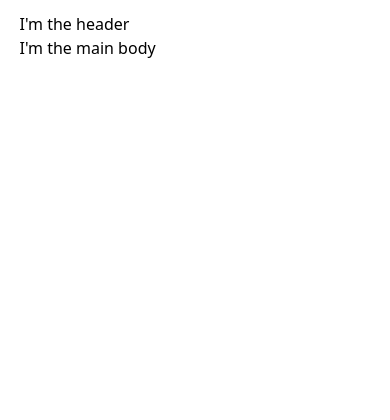
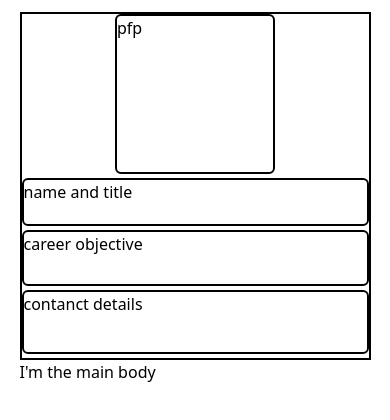
Before and after one commit to kimjisena/resume, a React (Create React App) app: page / in a window 390 px wide. Shown: the top 420 px of the page. Built offline with nearby package versions, Linux system fonts and the light colour scheme; the HTML template or start-up script is replaced by a standard one.

Commit message:
add Header mobile layout

```diff
--- /dev/null
+++ b/src/components/Contact.tsx
@@ -0,0 +1,7 @@
+export default function Contact () {
+    return (
+        <div className={`border-2 rounded-md w-full h-16 mb-1`}>
+            contanct details
+        </div>
+    );
+}
--- a/src/components/Header.tsx
+++ b/src/components/Header.tsx
@@ -1,7 +1,15 @@
+import Image from "./Image";
+import Title from "./Title";
+import Objective from "./Objective";
+import Contact from "./Contact";
+
 export default function Header () {
   return (
-    <header>
-      I'm the header
+    <header className={`border-2 flex flex-col justify-between items-center`}>
+      <Image />
+      <Title />
+      <Objective />
+      <Contact />
     </header>
   );
 }
--- /dev/null
+++ b/src/components/Image.tsx
@@ -0,0 +1,7 @@
+export default function Image () {
+  return (
+    <div className={`border-2 rounded-md w-40 h-40 mb-1`}>
+      pfp
+    </div>
+  )
+}
--- /dev/null
+++ b/src/components/Objective.tsx
@@ -0,0 +1,7 @@
+export default function Objective () {
+  return (
+    <div className={`border-2 rounded-md w-full h-14 mb-1`}>
+      career objective
+    </div>
+  );
+}
--- /dev/null
+++ b/src/components/Title.tsx
@@ -0,0 +1,7 @@
+export default function Title () {
+  return (
+    <div className={`border-2 rounded-md w-full h-12 mb-1`}>
+      name and title
+    </div>
+  );
+}
```
